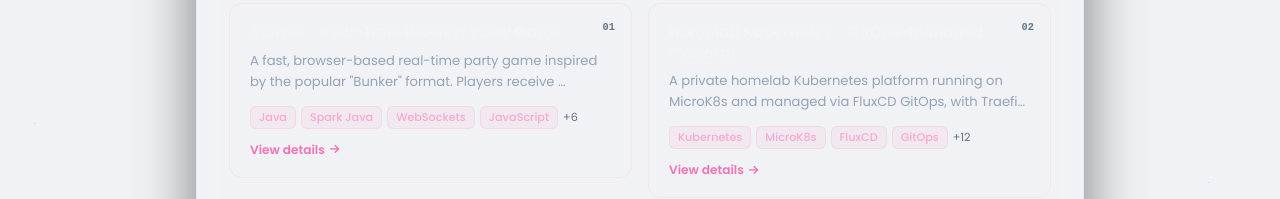
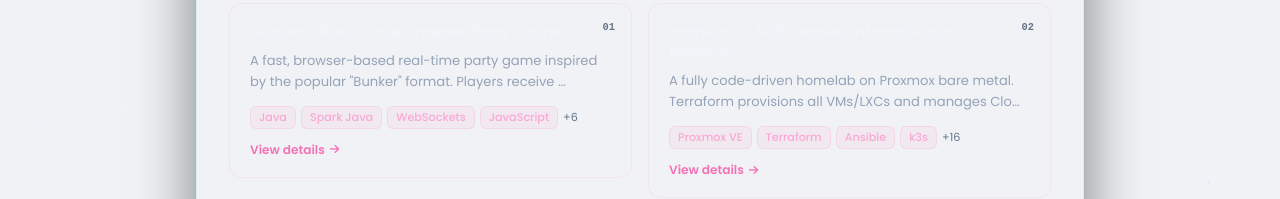
Before and after one commit to kalpak44/resume, a React (Vite) app in the folder web-page-app/: page /projects in a window 1280 px wide. Shown: the part 367-566 px from the top of the page. Built offline with nearby package versions, Linux system fonts and the light colour scheme.

Commit message:
Update homelab project: Replace MicroK8s setup with Proxmox-based k3s infrastructure. Adjust content, assets, and links accordingly.

```diff
--- a/web-page-app/src/data/projects.js
+++ b/web-page-app/src/data/projects.js
@@ -1,5 +1,5 @@
 import bunkerMd from './projects/bunker.md?raw'
-import homelabMd from './projects/homelab-k8s.md?raw'
+import homelabMd from './projects/homelab.md?raw'
 import telegramMd from './projects/telegram-stripe-bot.md?raw'
 import codeViewerMd from './projects/code-viewer-bot.md?raw'
 import k8sUtilMd from './projects/k8s-utility-containers.md?raw'
@@ -28,29 +28,33 @@ export const projects = [
     details: bunkerMd,
   },
   {
-    id: 'homelab-k8s',
-    title: 'Homelab Kubernetes - GitOps-Managed Platform',
+    id: 'homelab',
+    title: 'Homelab - Self-Hosted Infrastructure Platform',
     summary:
-      'A private homelab Kubernetes platform running on MicroK8s and managed via FluxCD GitOps, with Traefik ingress, Cloudflare-managed TLS, NFS-backed persistent volumes, and built-in monitoring + security scanning.',
+      'A fully code-driven homelab on Proxmox bare metal. Terraform provisions all VMs/LXCs and manages Cloudflare DNS and WAF. Ansible configures everything. A multi-node k3s cluster runs all workloads via FluxCD GitOps, with HAProxy, Traefik, CrowdSec, Vault, and self-hosted GitHub Actions runners.',
     technologies: [
+      'Proxmox VE',
+      'Terraform',
+      'Ansible',
+      'k3s',
       'Kubernetes',
-      'MicroK8s',
       'FluxCD',
       'GitOps',
+      'HAProxy',
       'Traefik',
       'MetalLB',
+      'CrowdSec',
       'Cloudflare',
       "Let's Encrypt",
+      'HashiCorp Vault',
+      'External Secrets',
       'NFS',
-      'Trivy Operator',
-      'Grafana',
-      'Prometheus',
       'AdGuard Home',
+      'Portainer',
+      'GitHub Actions',
       'PostgreSQL',
-      'NGINX',
-      'Helm',
     ],
-    github: 'https://github.com/kalpak44/homelab-k8s',
+    github: 'https://github.com/kalpak44/homelab-infra',
     details: homelabMd,
   },
   {
--- /dev/null
+++ b/web-page-app/src/data/projects/homelab.md
@@ -0,0 +1,48 @@
+A fully code-driven homelab built on a **Proxmox** bare-metal hypervisor. **Terraform** provisions all VMs and LXC
+containers on Proxmox, manages every Cloudflare DNS record (public and internal), WAF rules, and stores remote state in
+**Cloudflare R2**. **Ansible** handles all post-provisioning OS-level configuration. On top of Proxmox, a multi-node *
+*k3s** cluster runs all containerized workloads, reconciled continuously by **FluxCD** GitOps. External traffic flows
+through **Cloudflare** → **HAProxy** → **Traefik** inside the cluster. Secrets are centrally managed in **HashiCorp
+Vault** and synced into Kubernetes via **External Secrets Operator**. A dedicated **self-hosted GitHub Actions runner**
+on the LAN has direct Proxmox API access for running `deploy` and `destroy` workflows without exposing any internal
+ports to the internet.
+
+![Homelab Architecture](/assets/diagram.png)
+
+### Infrastructure Layers
+
+- **Hypervisor**: **Proxmox VE** – all services run as VMs or LXC containers on bare metal
+- **IaC**: **Terraform** provisions Proxmox VMs/LXCs, manages all Cloudflare DNS records, WAF rules, and uses *
+  *Cloudflare R2** as a remote state backend
+- **Config Management**: **Ansible** automates OS setup, package installs, and service configuration across all nodes
+- **Kubernetes**: Multi-node **k3s** cluster running on Proxmox VMs
+- **GitOps**: **FluxCD** continuously reconciles cluster state from GitHub
+- **CI/CD**: Self-hosted **GitHub Actions runner** on the LAN - runs Terraform + Ansible pipelines with direct Proxmox
+  API access
+
+### Networking & Traffic
+
+- **External LB**: **HAProxy** fronts all incoming traffic before it reaches the k3s cluster
+- **Ingress**: **Traefik** with public (Cloudflare-proxied) and private (LAN-only) entrypoints
+- **Internal LB**: **MetalLB** provides stable virtual IPs for Traefik inside k3s
+- **DNS**: **AdGuard Home** handles ad-blocking and internal DNS resolution for all home devices (distributed via DHCP)
+- **TLS**: **cert-manager** + **Cloudflare DNS-01 challenge** for automatic Let's Encrypt certificate issuance and
+  renewal
+
+### Security & Secrets
+
+- **Intrusion Detection**: **CrowdSec** IDS/IPS with Traefik bouncer integration and AppSec middleware
+- **Secrets Manager**: **HashiCorp Vault** (KV-v2) as the single source of truth for all secrets
+- **Secret Sync**: **External Secrets Operator** pulls from Vault into Kubernetes Secrets
+- **Cloudflare WAF**: Protects all public-facing services at the edge
+
+### Storage & Supporting Services
+
+- **Persistent Storage**: **NFS server** (Proxmox VM) with dynamic provisioning via NFS StorageClass for k3s PVCs
+- **Databases**: **PostgreSQL** and **Redis** running as LXC containers on Proxmox
+- **Container Management**: **Portainer** manages Docker stacks for non-k8s infra tooling
+
+**Purpose:** Build a production-grade homelab from scratch – fully automated from bare metal to running apps, with no
+manual steps after initial Proxmox install.
+
+> Everything is reproducible: Terraform provisions the infra, Ansible configures it, Flux deploys the workloads.
```
Also changed, not shown: web-page-app/src/data/projects/homelab-k8s.md (deleted, +0 -54 lines), web-page-app/public/assets/diagram.png (added), web-page-app/src/assets/diagram.png (added).
